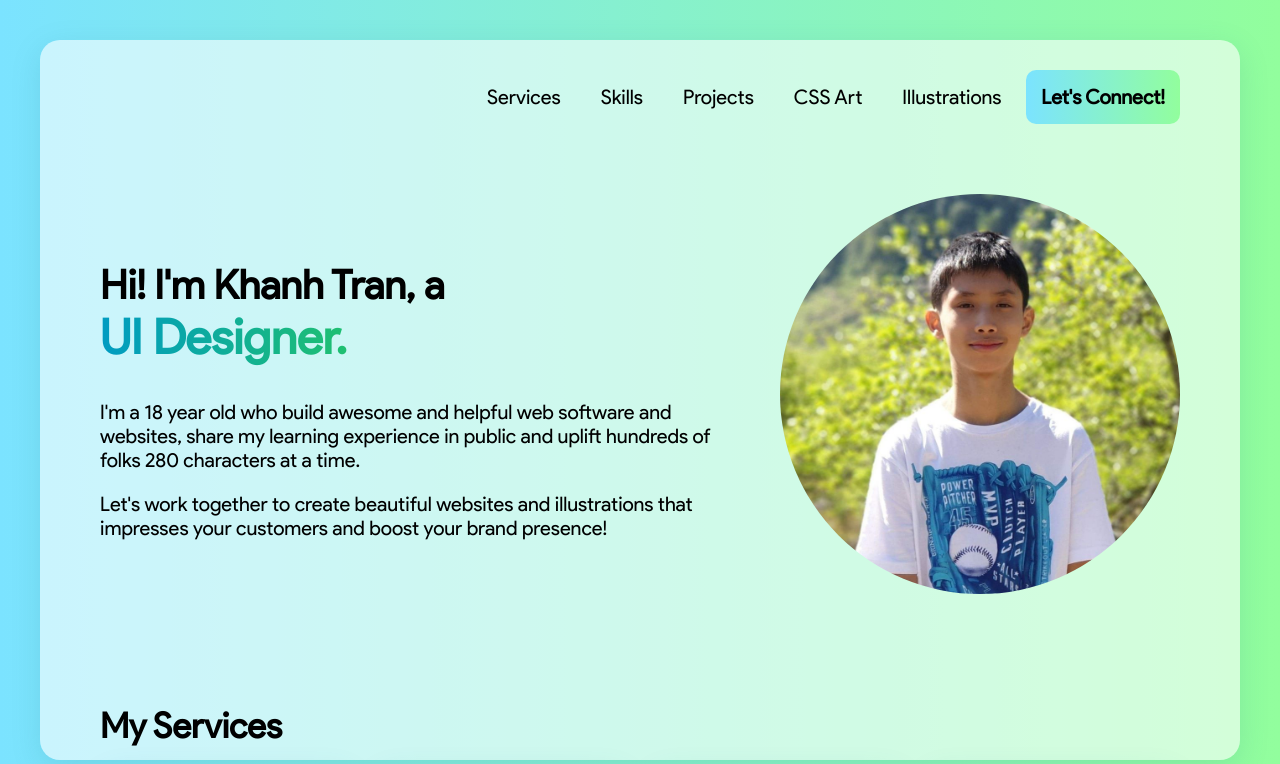
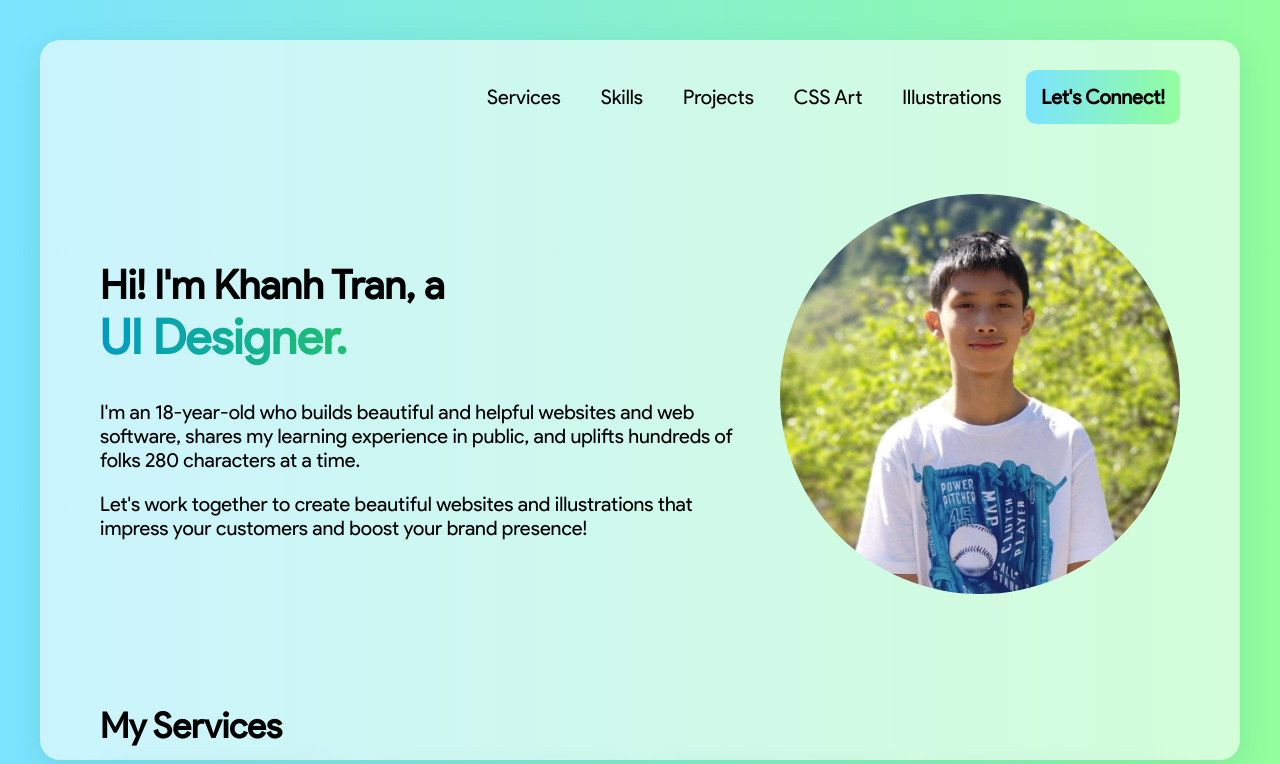
Before and after one commit to khanhtranngoccva/portfolio, a plain HTML site: page index.html in a window 1280 px wide. Shown: the top 764 px of the page. Drawn offline with Linux system fonts and the light colour scheme.

Commit message:
Grammar fix and new favicon

```diff
--- a/css/app.css
+++ b/css/app.css
@@ -381,6 +381,12 @@ main, .linkTree {
     }
 }
 
+@media only all and (min-width: 1500px) {
+    html {
+        font-size: 24px;
+    }
+}
+
 @keyframes fadeIn {
     0% {
         opacity: 0;
--- a/index.html
+++ b/index.html
@@ -5,12 +5,12 @@
     <meta name="viewport"
           content="width=device-width, initial-scale=1.0, maximum-scale=5.0, minimum-scale=1.0">
     <meta http-equiv="X-UA-Compatible" content="ie=edge">
-    <!--    <link rel="icon" href="">-->
+    <link rel="icon" href="img/icon-sm.jpg">
     <link rel="stylesheet" href="fonts/fonts.css">
     <link rel="stylesheet" href="css/app.css">
     <link rel="stylesheet" href="css/theme.css">
     <link rel="stylesheet" href="css/bonus.css">
-    <title>Portfolio</title>
+    <title>Khanh Tran's Portfolio</title>
 </head>
 <body>
 <main class="glassMorphism">
@@ -40,11 +40,8 @@
             </span>
             </strong>
             </h1>
-            <p>I'm a 18 year old who build awesome and helpful web software and websites, share my learning experience
-                in public and uplift hundreds of folks 280 characters at a time.</p>
-            <p>Let's work together to create beautiful websites and illustrations that impresses your customers and
-                boost
-                your brand presence!</p>
+            <p>I'm an 18-year-old who builds beautiful and helpful websites and web software, shares my learning experience in public, and uplifts hundreds of folks 280 characters at a time.</p>
+            <p>Let's work together to create beautiful websites and illustrations that impress your customers and boost your brand presence!</p>
         </div>
     </section>
     <section id="services">
--- a/js/app.js
+++ b/js/app.js
@@ -47,6 +47,7 @@
 
     function fadeIn(element, time, easing="linear") {
         element.style.removeProperty("animation");
+
         element.style.removeProperty("display");
         setTimeout(()=>{
             element.style.animation = `fadeIn ${time}s ${easing} forwards`;
```
Also changed, not shown: redirect/index.html (added, +11 -0 lines), img/icon-sm.png (added).
